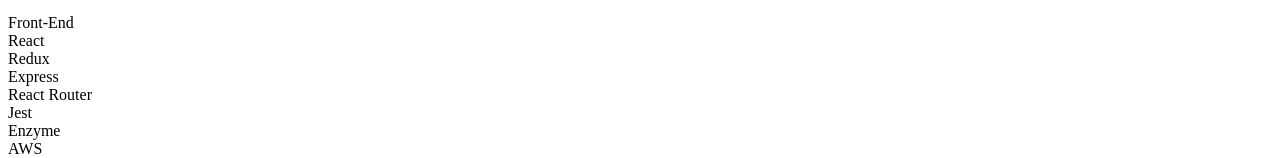
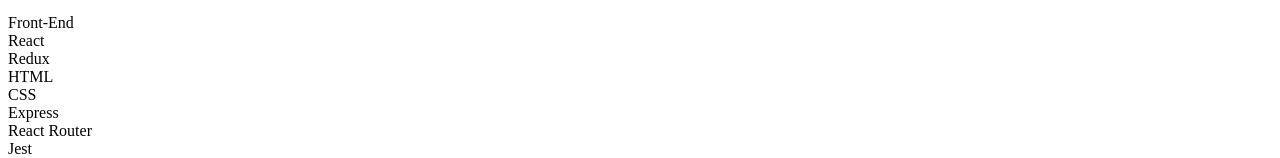
Before and after one commit to brycechampaign/Portfolio, a React app: page / in a window 1280 px wide. Shown: the part 730-888 px from the top of the page. Built offline with nearby package versions, Linux system fonts and the light colour scheme; the HTML template or start-up script is replaced by a standard one.

Commit message:
Add portfolio project and edit tags
The Portfolio project has been added to the list of projects and the "HTML" and "CSS" tags have been
added to the tag lists of some projects.

```diff
--- a/src/client/components/Projects.jsx
+++ b/src/client/components/Projects.jsx
@@ -3,6 +3,7 @@
 import KartifyImg from '../static/kartify.png';
 import GreenfieldImg from '../static/greenfield-api.png';
 import budgetMeImg from '../static/budgetme.png';
+import portfolioImg from '../static/portfolio.png';
 
 const Projects = () => {
   const kartifyDescription =
@@ -13,6 +14,8 @@
 
   const budgetMeDescription =
     'Budget.Me helps users plan out their monthly budgets by displaying statistics, spending history, their current monthly goal and balance, and more. Users can create a new budget or sign in if they already have one and begin tracking their spending with ease. This application was developed under hackathon-like time constraints and is not finished. I mostly developed it with the goal to improve my CSS/styling skills.';
+
+  const portfolioDescription = 'This portfolio site. Developed with both laptops/desktops and mobile in mind.'
 
   return (
     <div id="projects-container">
@@ -25,6 +28,8 @@
           'Front-End',
           'React',
           'Redux',
+          'HTML',
+          'CSS',
           'Express',
           'React Router',
           'Jest',
@@ -55,9 +60,17 @@
         title="Budget.Me"
         description={budgetMeDescription}
         githubLink="https://github.com/brycechampaign/Budget.me"
-        tags={['Full-Stack', 'React', 'Express', 'MongoDB', 'Heroku', 'Node']}
+        tags={['Full-Stack', 'React', 'HTML', 'CSS', 'Express', 'MongoDB', 'Heroku', 'Node']}
         imgPath={budgetMeImg}
         liveLink="https://budget-dot-me.herokuapp.com/"
+      />
+      <Project
+        isAlt="true"
+        title="Portfolio"
+        description={portfolioDescription}
+        githubLink="https://github.com/brycechampaign/Portfolio"
+        tags={['Front-End', 'React', 'HTML', 'CSS', 'Express', 'Heroku', 'Node']}
+        imgPath={portfolioImg}
       />
     </div>
   );
```
